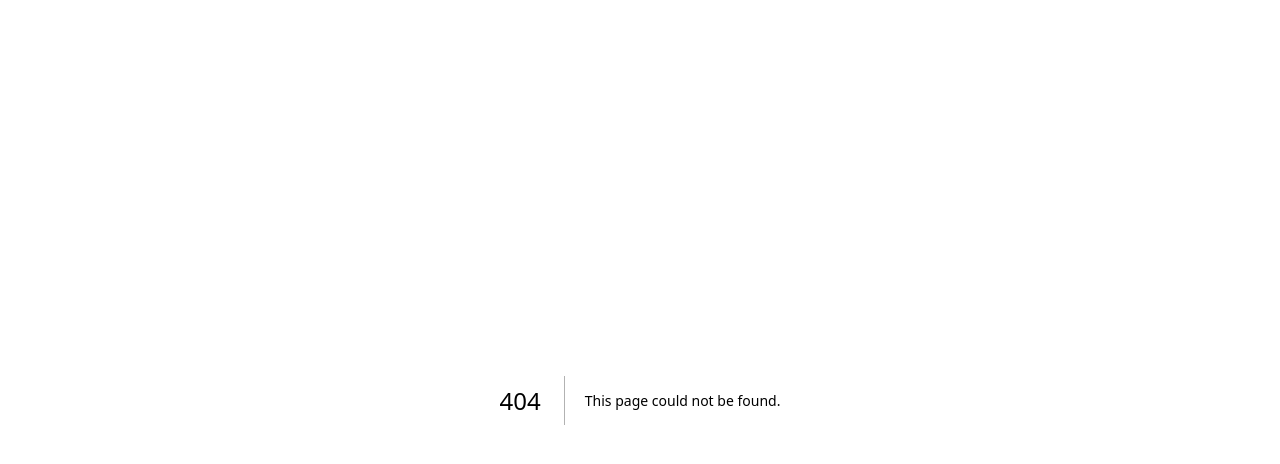
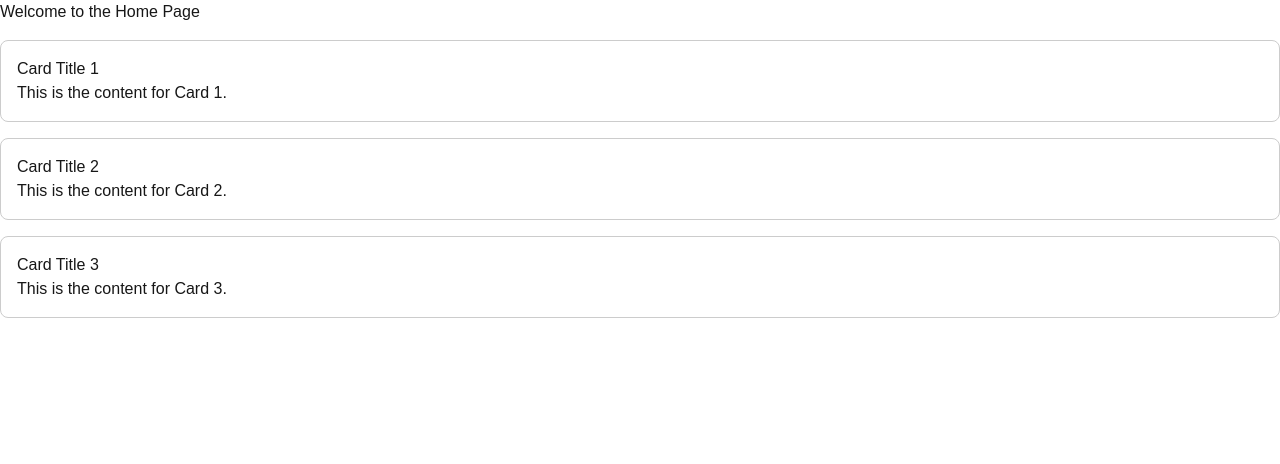
Before and after one commit to TatendaTorerwa/alx-project-0x02-setup, a Next.js app in the folder alx-project-2/: page /home in a window 1280 px wide. Before the commit this address had no page. Shown: the top 464 px of the page. Built offline with nearby package versions, Linux system fonts and the light colour scheme.

Commit message:
feat: 2. Basic Routing in Next.js, 3. Create a Reusable Card Component.

```diff
--- /dev/null
+++ b/alx-project-2/components/common/Card.tsx
@@ -0,0 +1,13 @@
+import React from 'react';
+import { CardProps } from '../../interfaces';
+
+const Card: React.FC<CardProps> = ({ title, content }) => {
+  return (
+    <div style={{ border: '1px solid #ccc', padding: '16px', margin: '16px 0', borderRadius: '8px' }}>
+      <h2>{title}</h2>
+      <p>{content}</p>
+    </div>
+  );
+};
+
+export default Card;
--- a/alx-project-2/components/layout/Header.tsx
+++ b/alx-project-2/components/layout/Header.tsx
@@ -1,9 +1,18 @@
-import React from 'react';
+import Link from 'next/link';
 
 const Header: React.FC = () => {
   return (
     <header>
-      <h1>Welcome to ALX Project 2</h1>
+      <nav>
+        <ul>
+          <li>
+            <Link href="/home">Home</Link>
+          </li>
+          <li>
+            <Link href="/about">About</Link>
+          </li>
+        </ul>
+      </nav>
     </header>
   );
 };
--- a/alx-project-2/interfaces/index.ts
+++ b/alx-project-2/interfaces/index.ts
@@ -2,3 +2,8 @@ export interface User {
   id: number;
   name: string;
 }
+
+export interface CardProps {
+  title: string;
+  content: string;
+}
--- /dev/null
+++ b/alx-project-2/pages/about.tsx
@@ -0,0 +1,9 @@
+const AboutPage = () => {
+  return (
+    <div>
+      <h1>About Us</h1>
+    </div>
+  );
+};
+
+export default AboutPage;
--- /dev/null
+++ b/alx-project-2/pages/home.tsx
@@ -0,0 +1,14 @@
+import Card from '../components/common/Card';
+
+const HomePage = () => {
+  return (
+    <div>
+      <h1>Welcome to the Home Page</h1>
+      <Card title="Card Title 1" content="This is the content for Card 1." />
+      <Card title="Card Title 2" content="This is the content for Card 2." />
+      <Card title="Card Title 3" content="This is the content for Card 3." />
+    </div>
+  );
+};
+
+export default HomePage;
```
